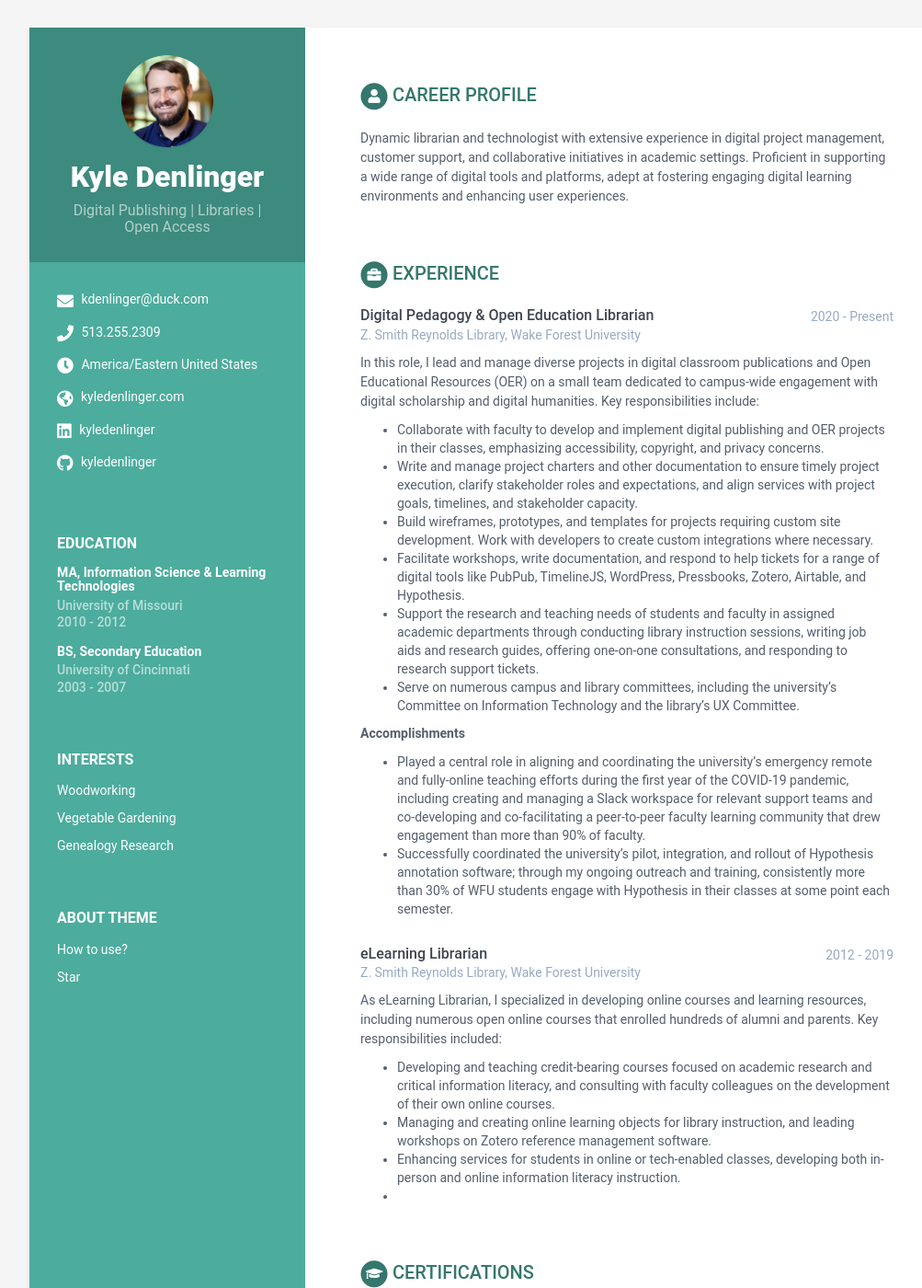
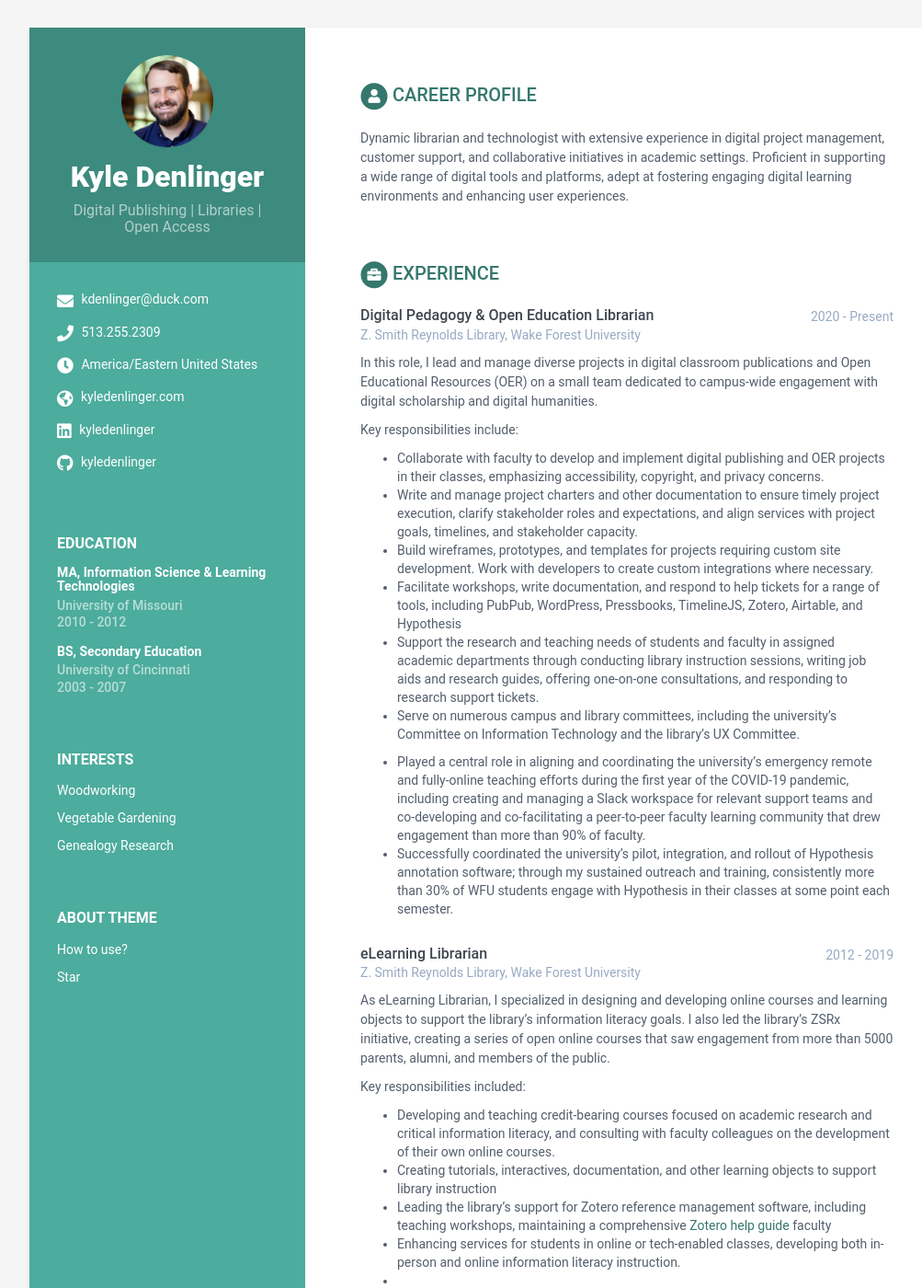
Before and after one commit to kyledenlinger/kyledenlinger.github.io, a Jekyll site: the page built from index.html, in a window 1280 px wide and 1400 px high. Shown: the whole window at 92% size, without its empty margins (108-1111 px from the left). Built offline with Jekyll 4.4.1, drawn with Linux system fonts in a browser that asks for light colours.

Commit message:
updated data.yml with responsibilites and accomplishments

```diff
--- a/_data/data.yml
+++ b/_data/data.yml
@@ -67,25 +67,29 @@ experiences:
         time: 2020 - Present
         company: Z. Smith Reynolds Library, Wake Forest University
         details: |
-         In this role, I lead and manage diverse projects in digital classroom publications and Open Educational Resources (OER) on a small team dedicated to campus-wide engagement with digital scholarship and digital humanities. Key responsibilities include:
-         - Collaborate with faculty to develop and implement digital publishing and OER projects in their classes, emphasizing accessibility, copyright, and privacy concerns.
-         - Write and manage project charters and other documentation to ensure timely project execution, clarify stakeholder roles and expectations, and align services with project goals, timelines, and stakeholder capacity.
-         - Build wireframes, prototypes, and templates for projects requiring custom site development. Work with developers to create custom integrations where necessary.
-         - Facilitate workshops, write documentation, and respond to help tickets for a range of digital tools like PubPub, TimelineJS, WordPress, Pressbooks, Zotero, Airtable, and Hypothesis.
-         - Support the research and teaching needs of students and faculty in assigned academic departments through conducting library instruction sessions, writing job aids and research guides, offering one-on-one consultations, and responding to research support tickets.
-         - Serve on numerous campus and library committees, including the university's Committee on Information Technology and the library's UX Committee.
-
-         **Accomplishments**
+         In this role, I lead and manage diverse projects in digital classroom publications and Open Educational Resources (OER) on a small team dedicated to campus-wide engagement with digital scholarship and digital humanities.
+        responsibilities: |
+          Key responsibilities include:
+          - Collaborate with faculty to develop and implement digital publishing and OER projects in their classes, emphasizing accessibility, copyright, and privacy concerns.
+          - Write and manage project charters and other documentation to ensure timely project execution, clarify stakeholder roles and expectations, and align services with project goals, timelines, and stakeholder capacity.
+          - Build wireframes, prototypes, and templates for projects requiring custom site development. Work with developers to create custom integrations where necessary.
+          - Facilitate workshops, write documentation, and respond to help tickets for a range of tools, including PubPub, WordPress, Pressbooks, TimelineJS, Zotero, Airtable, and Hypothesis
+          - Support the research and teaching needs of students and faculty in assigned academic departments through conducting library instruction sessions, writing job aids and research guides, offering one-on-one consultations, and responding to research support tickets.
+          - Serve on numerous campus and library committees, including the university's Committee on Information Technology and the library's UX Committee.
+        accomplishments: |
          - Played a central role in aligning and coordinating the university's emergency remote and fully-online teaching efforts during the first year of the COVID-19 pandemic, including creating and managing a Slack workspace for relevant support teams and co-developing and co-facilitating a peer-to-peer faculty learning community that drew engagement than more than 90% of faculty.
-         - Successfully coordinated the university's pilot, integration, and rollout of Hypothesis annotation software; through my ongoing outreach and training, consistently more than 30% of WFU students engage with Hypothesis in their classes at some point each semester.
+         - Successfully coordinated the university's pilot, integration, and rollout of Hypothesis annotation software; through my sustained outreach and training, consistently more than 30% of WFU students engage with Hypothesis in their classes at some point each semester.
 
       - role: eLearning Librarian
         time: 2012 - 2019
         company: Z. Smith Reynolds Library, Wake Forest University
         details: |
-          As eLearning Librarian, I specialized in developing online courses and learning resources, including numerous open online courses that enrolled hundreds of alumni and parents. Key responsibilities included:
+          As eLearning Librarian, I specialized in designing and developing online courses and learning objects to support the library's information literacy goals. I also led the library's ZSRx initiative, creating a series of open online courses that saw engagement from more than 5000 parents, alumni, and members of the public.
+
+          Key responsibilities included:
           - Developing and teaching credit-bearing courses focused on academic research and critical information literacy, and consulting with faculty colleagues on the development of their own online courses.
-          - Managing and creating online learning objects for library instruction, and leading workshops on Zotero reference management software.
+          - Creating tutorials, interactives, documentation, and other learning objects to support library instruction
+          - Leading the library's support for Zotero reference management software, including teaching workshops, maintaining a comprehensive <a href="http://guides.zsr.wfu.edu/zotero">Zotero help guide</a> faculty
           - Enhancing services for students in online or tech-enabled classes, developing both in-person and online information literacy instruction.
           -
 
--- a/_includes/experiences.html
+++ b/_includes/experiences.html
@@ -29,6 +29,18 @@
     </div><!--//details-->
     {% endif %}
 
+    {% if experience.responsibilities %}
+    <div class="responsibilities">
+      {{ experience.responsibilities | markdownify }}
+    </div><!--//details-->
+    {% endif %}
+
+    {% if experience.accomplishments %}
+    <div class="accomplishments">
+      {{ experience.accomplishments | markdownify }}
+    </div><!--//details-->
+    {% endif %}
+
   </div><!--//item-->
   {% endfor %}
 
```
